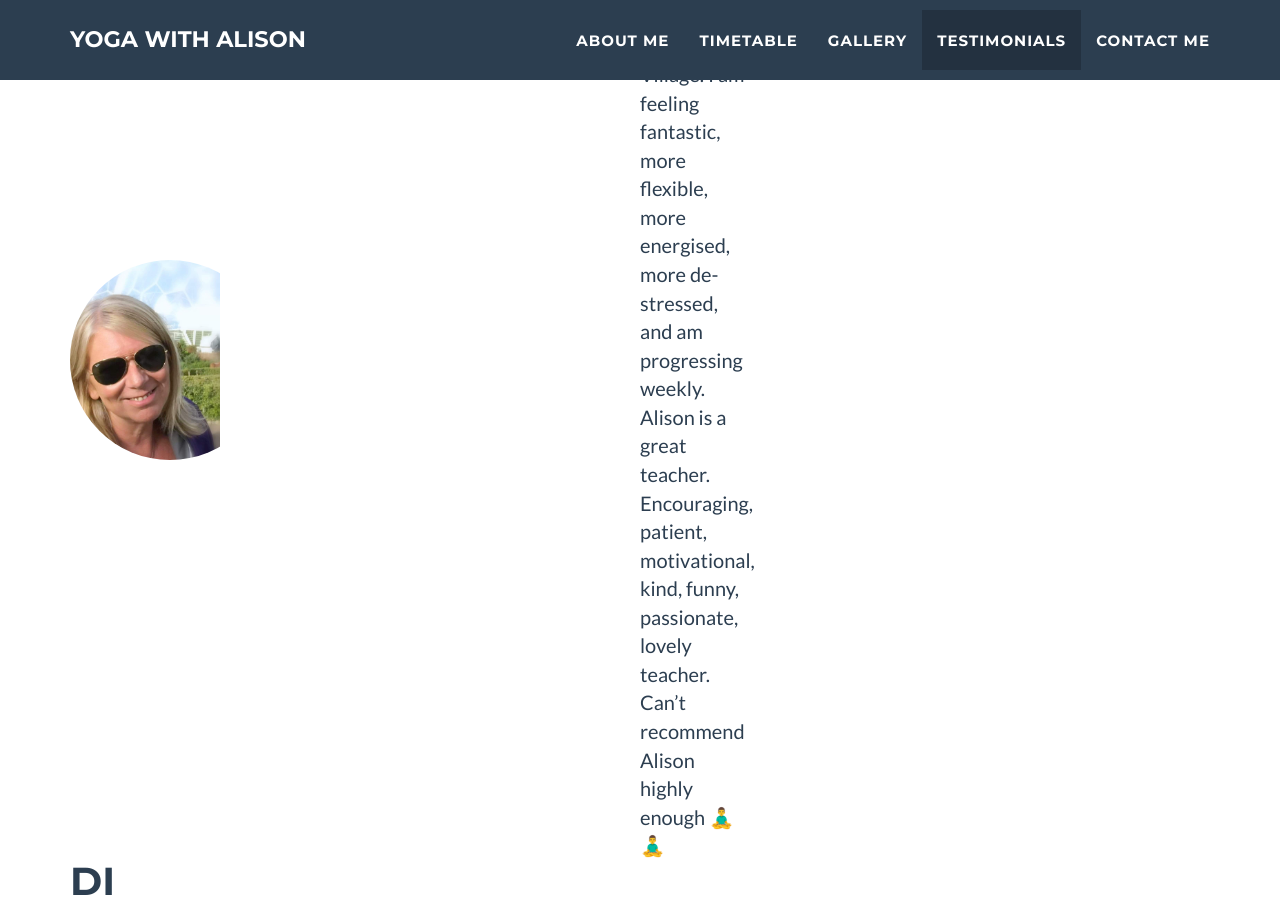
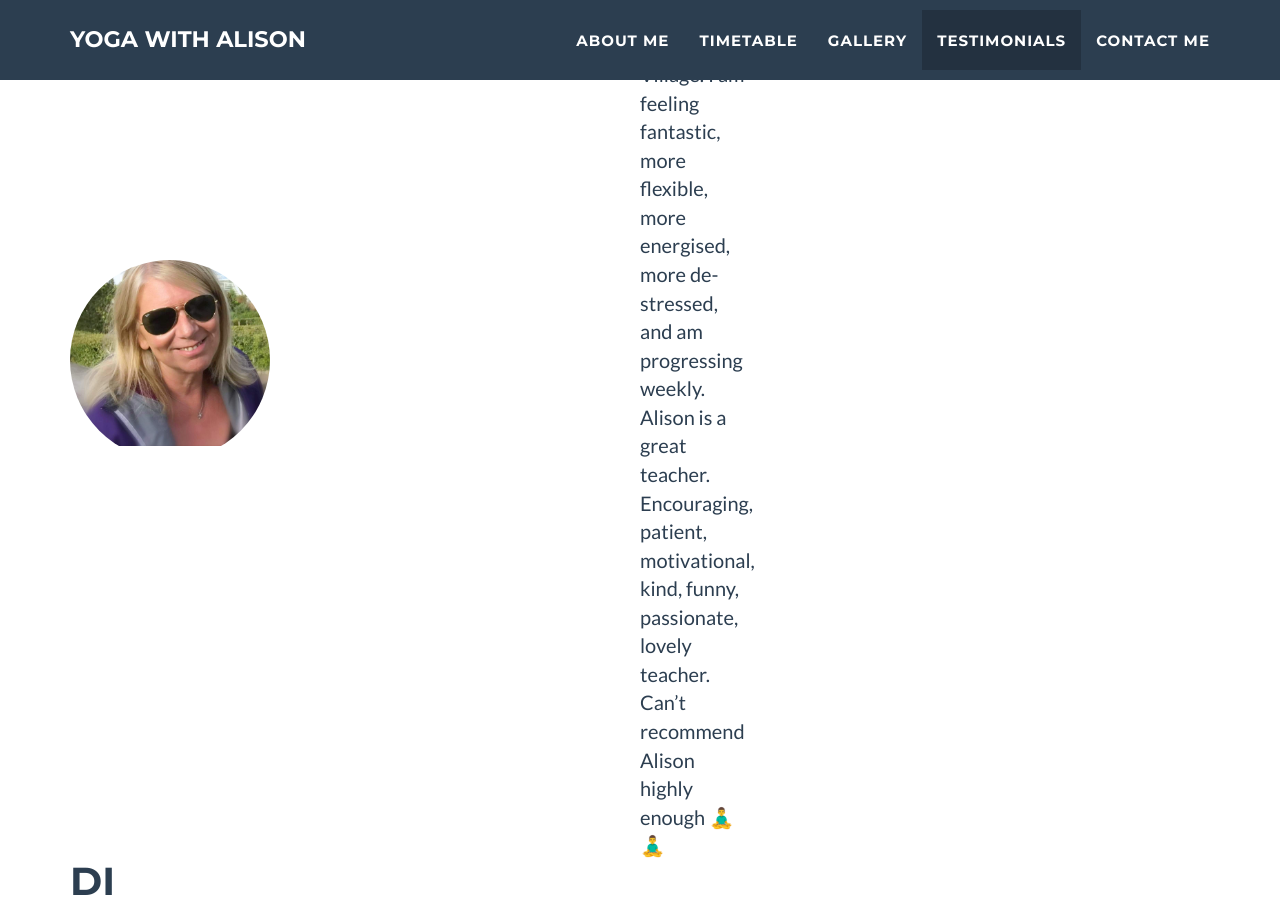
Before and after one commit to YogaWithAlison/yogawithalison.github.io, a Jekyll site: the page built from _posts/2014-07-18-project-1.markdown, in a window 1280 px wide and 900 px high, scrolled down 3655 px. Built offline with Jekyll 4.4.1, drawn with Linux system fonts in a browser that asks for light colours.

Commit message:
testimonials

```diff
--- a/_includes/testimonials.html
+++ b/_includes/testimonials.html
@@ -15,7 +15,7 @@
                         <TH colspan="2" style="width:100%"><H1>{{ post.title }}</H1></TH>
                     </TR>
                     <TR>
-                        <TD> <div style="width:200px; height:200px; position:relative; overflow:hidden; border-radius:50%"> <img src="img/testimonials/{{ post.img }}" style="display: inline;margin: 0 auto;margin-left: -25%; //centers the imageheight: auto;width: 100%;"></div></TD>
+                        <TD> <div style="width:200px; height:200px; position:relative; overflow:hidden; border-radius:50%"> <img src="img/testimonials/{{ post.img }}" style="display: inline;margin: 0 auto;margin-top: -25%; //centers the imageheight: auto;width: 100%;"></div></TD>
                         <TD><p>{{ post.description }}</p></TD>
                     </TR>
                 {% endfor %}
```
